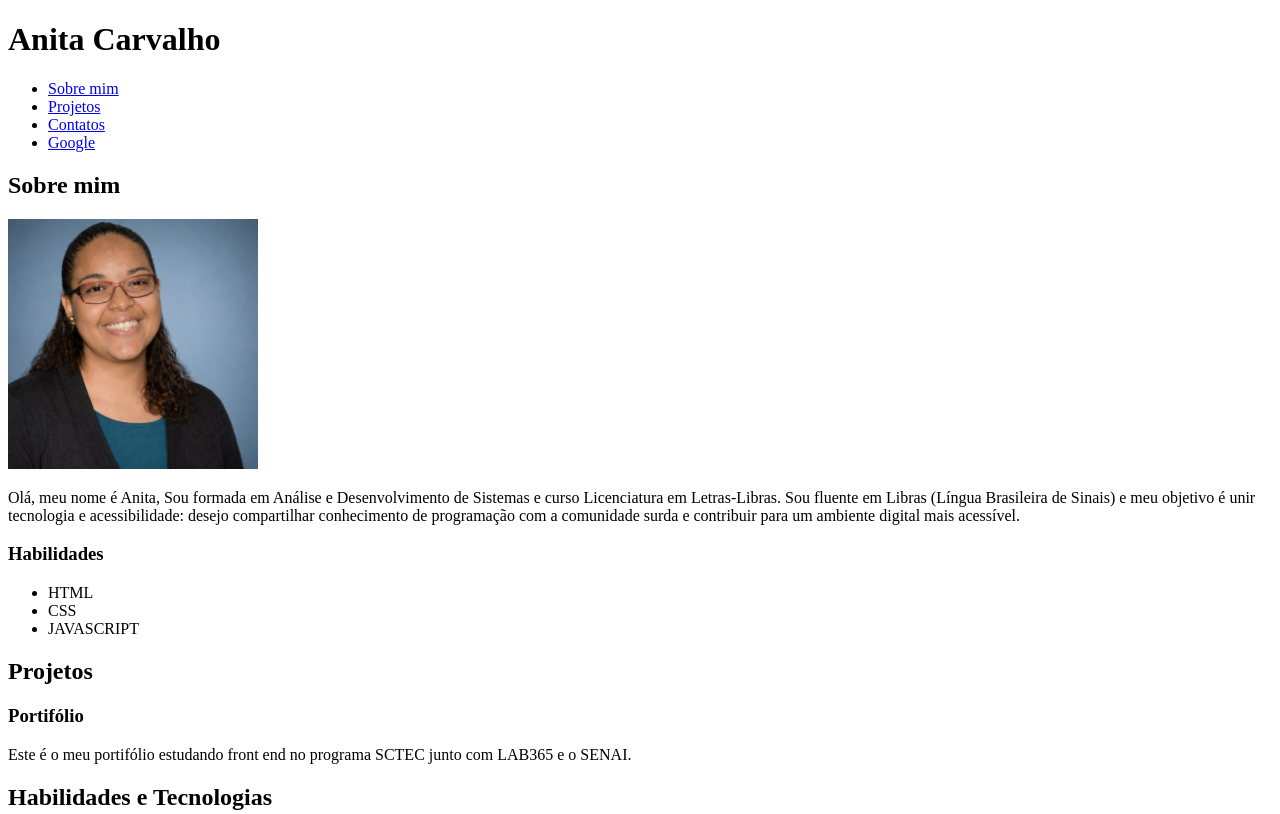
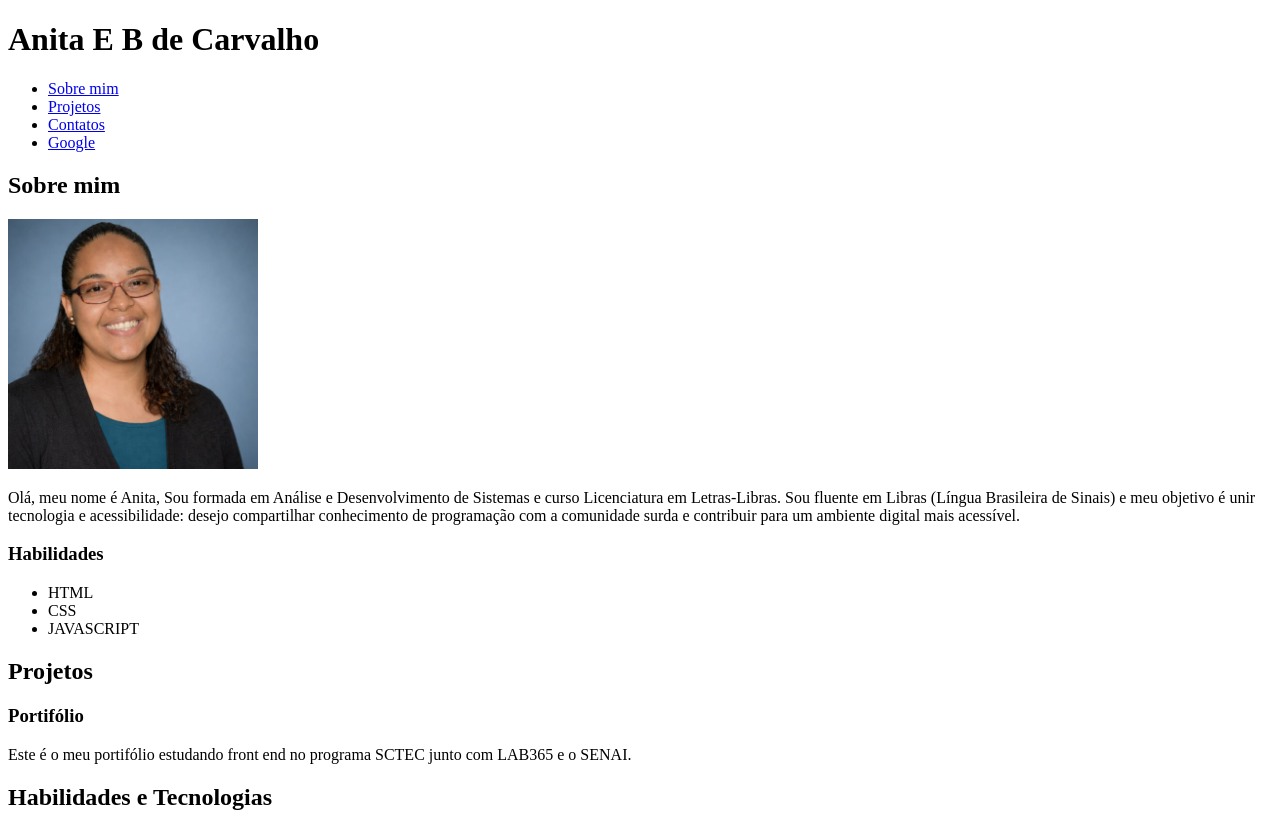
Before and after one commit to Anitaebc/sctec-first_pjt, a plain HTML site: page index.html in a window 1280 px wide. Shown: the top 814 px of the page. Drawn offline with Linux system fonts and the light colour scheme.

Commit message:
incluir abreviação do meu nome

```diff
--- a/index.html
+++ b/index.html
@@ -9,7 +9,7 @@
 
 <body>
     <header>
-        <h1>Anita Carvalho</h1>
+        <h1>Anita E B de Carvalho</h1>
         <nav>
             <ul>
                 <li><a href="#sobre">Sobre mim</a></li>
```
